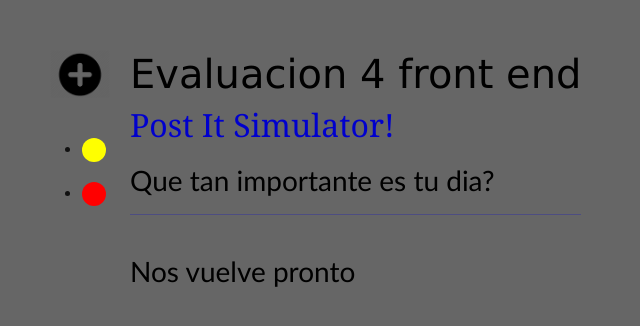
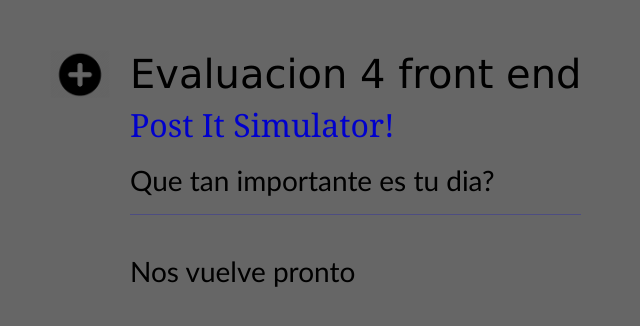
Before and after one commit to carlz31/carlos-carrasco-app, a React (Create React App) app: page / in a window 1280 px wide. Shown: the top 326 px of the page, without its empty margins (0-640 px from the left). Built offline with nearby package versions, Linux system fonts and the light colour scheme.

Commit message:
Domo arigato

```diff
--- a/src/Components/Sidebar/Sidebar.css
+++ b/src/Components/Sidebar/Sidebar.css
@@ -26,5 +26,5 @@
   border-radius: 50%;
   height: 24px;
   width: 24px;
-  list-style: initial;
+  list-style: none;
 }
```
